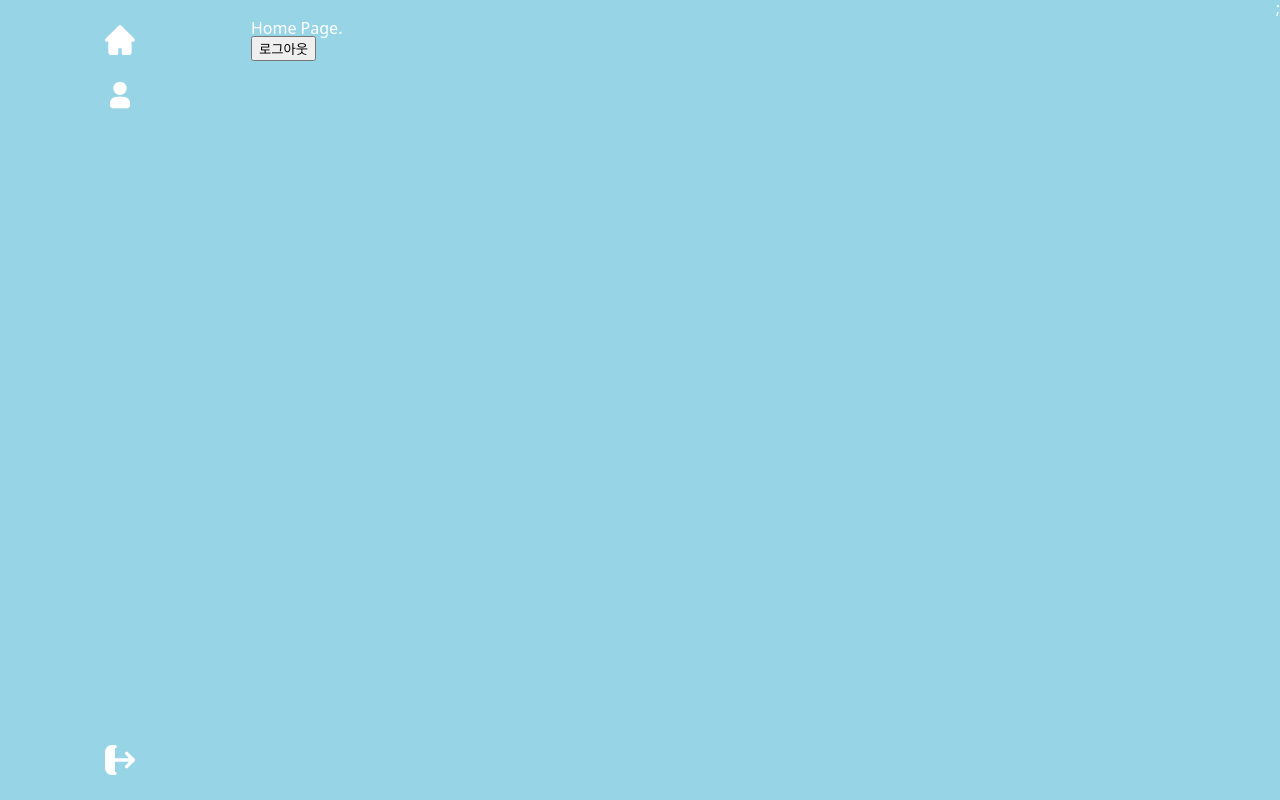
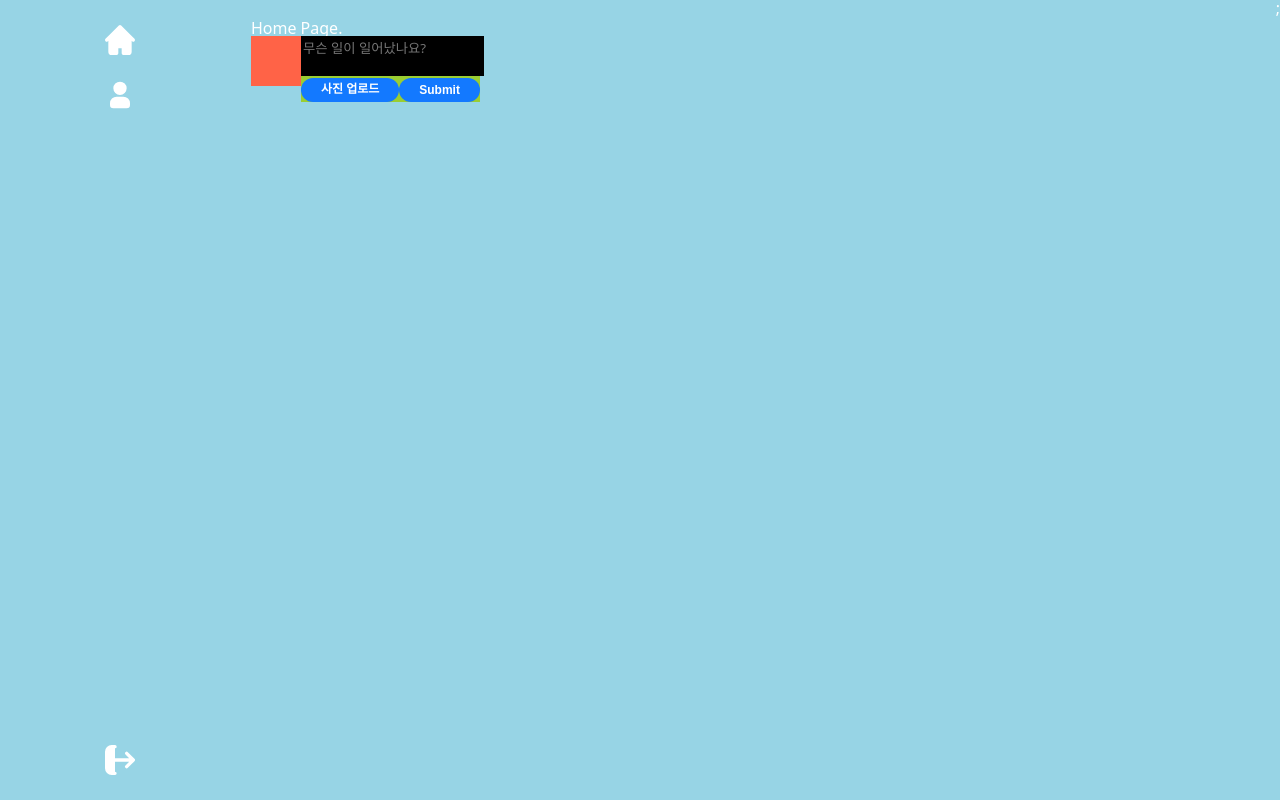
Before and after one commit to GodMinseok/2024_TypeScript, a React (Create React App) app in the folder daelimx/: page / in a window 1280 px wide. Built offline with nearby package versions, Linux system fonts and the light colour scheme; no server answers; sample sign-in values are in the browser's storage; the HTML template or start-up script is replaced by a standard one.

Commit message:
로그아웃 위치 및 경로 수정, 사진 업로드, 텍스트 박스 추가

```diff
--- /dev/null
+++ b/daelimx/src/components/InputPost.tsx
@@ -0,0 +1,88 @@
+// 나의 게시글을 작성, 게시글을 업로드
+
+import { useState } from "react";
+import styled from "styled-components";
+
+const Form = styled.form`
+  display: flex;
+`;
+const ProfileArea = styled.div`
+  background-color: tomato;
+  width: 50px;
+  height: 50px;
+`;
+const PostArea = styled.div`
+  background-color: yellowgreen;
+`;
+const TextArea = styled.textarea`
+  resize: none;
+  background-color: black;
+  color: white;
+  width: 100%;
+  font-family: system-ui, -apple-system, BlinkMacSystemFont, "Segoe UI", Roboto,
+    Oxygen, Ubuntu, Cantarell, "Open Sans", "Helvetica Neue", sans-serif;
+  border: none;
+  &:focus {
+    outline-color: #38a5ff;
+    forced-color-adjust: 38a5ff;
+  }
+`;
+const BottomMenu = styled.div`
+  display: flex;
+`;
+const AttachPhotoButton = styled.label`
+  padding: 5px 20px;
+  background-color: #1379ff;
+  color: white;
+  border-radius: 20px;
+  font-size: 12px;
+  font-weight: bold;
+  cursor: pointer;
+`;
+const AttachPhotoInput = styled.input`
+  display: none;
+`;
+const SubmitButton = styled.input`
+  padding: 5px 20px;
+  border-radius: 20px;
+  border: none;
+  background-color: #1379ff;
+  color: white;
+  font-weight: bold;
+  font-size: 12px;
+  cursor: pointer;
+  &:hover,
+  ::after {
+    opacity: 0.8;
+  }
+`;
+
+export default () => {
+  // Page Logic Process
+  // 내가 쓴 게시글 내용 Text
+  // 내가 업로드한 이미지 File
+  const [post, setPost] = useState<string>("");
+  // 내가 업로드한 이미지 File
+  const [file, setFile] = useState<File>();
+
+  // 1. 작성한 게시글 텍스트 State에 저장
+  const onChange = () => {};
+  // 2. 업로드한 이미지를 State에 저장
+  const onChangeFile = () => {};
+  // 3. Server(Firebase)에 최종 제출
+  const onSubmit = () => {};
+
+  return (
+    <Form>
+      <ProfileArea></ProfileArea>
+      <PostArea>
+        <TextArea placeholder="무슨 일이 일어났나요?"></TextArea>
+        <BottomMenu>
+          <AttachPhotoButton htmlFor="photo">사진 업로드</AttachPhotoButton>
+          <AttachPhotoInput id="photo" type="file" accept="image/*" />
+          <SubmitButton type="submit" />
+        </BottomMenu>
+      </PostArea>
+    </Form>
+  );
+};
--- a/daelimx/src/screens/home.tsx
+++ b/daelimx/src/screens/home.tsx
@@ -3,6 +3,7 @@
 import styled from "styled-components";
 import { auth } from "../firebaseConfig";
 import { useNavigate } from "react-router-dom";
+import InputPost from "../components/InputPost";
 
 const Container = styled.div``;
 const Title = styled.h1``;
@@ -23,7 +24,7 @@ export default () => {
   return (
     <Container>
       <Title>Home Page.</Title>
-      <button onClick={signOut}>로그아웃</button>
+      <InputPost />
     </Container>
   );
 };
--- a/daelimx/src/screens/layout.tsx
+++ b/daelimx/src/screens/layout.tsx
@@ -1,5 +1,6 @@
-import { Link, Outlet } from "react-router-dom";
+import { Link, Outlet, useNavigate } from "react-router-dom";
 import styled from "styled-components";
+import { auth } from "../firebaseConfig";
 
 const Container = styled.div`
   display: grid;
@@ -40,6 +41,21 @@ const BottomMenu = styled.div`
 `;
 
 export default () => {
+  const navi = useNavigate();
+  // Page Logic
+  // 로그아웃 함수
+  const signOut = async () => {
+    // +확인 절차
+    const isOK = window.confirm("정말 로그아웃을 하실 건가요?");
+    if (isOK) {
+      // 로그아웃뒤에 -> 로그인 화면으로 이동
+      await auth.signOut();
+      navi("/signin");
+    }
+  };
+
+  // Page Design Rendering
+
   return (
     <Container>
       <Navigator>
@@ -85,7 +101,8 @@ export default () => {
           </MenuItem>
         </Link>
         <BottomMenu>
-          <MenuItem>
+          {/* 로그아웃 메뉴 */}
+          <MenuItem onClick={signOut}>
             <svg
               className="w-6 h-6 text-gray-800 dark:text-white"
               aria-hidden="true"
```
